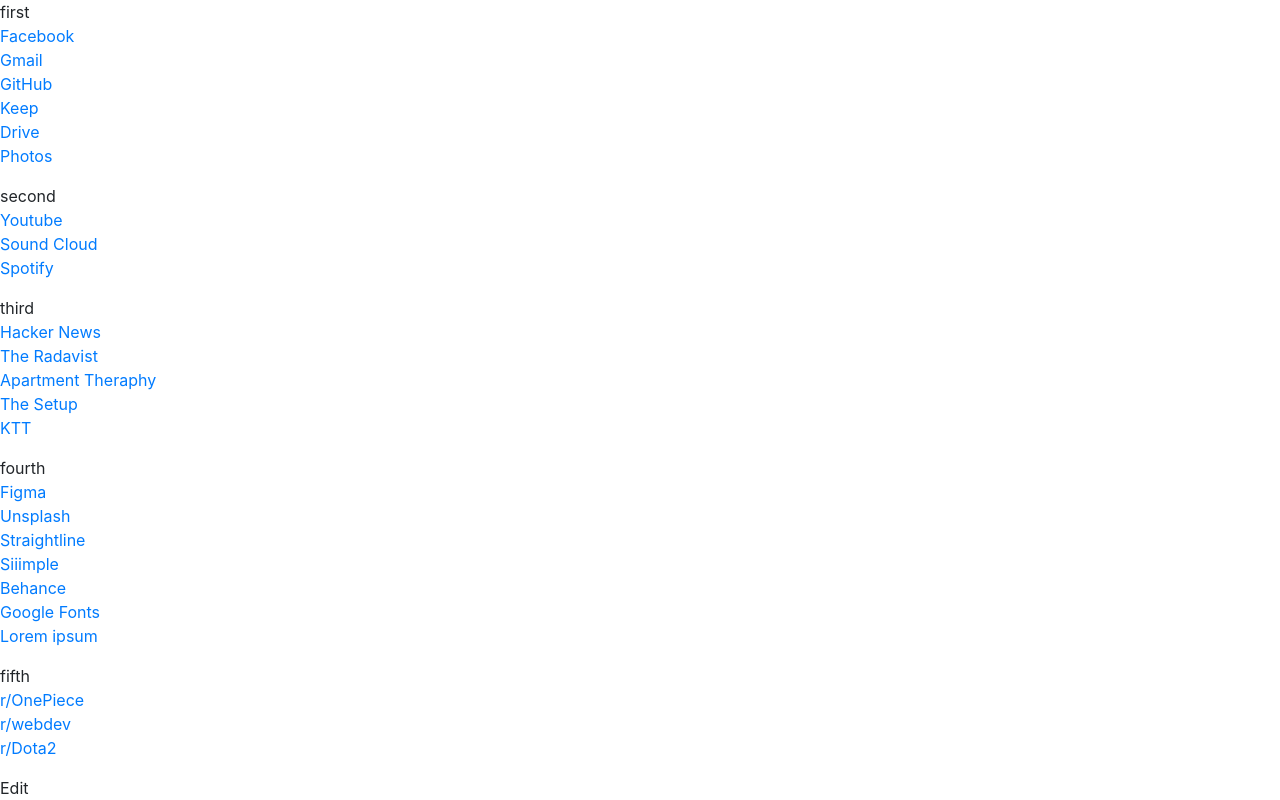
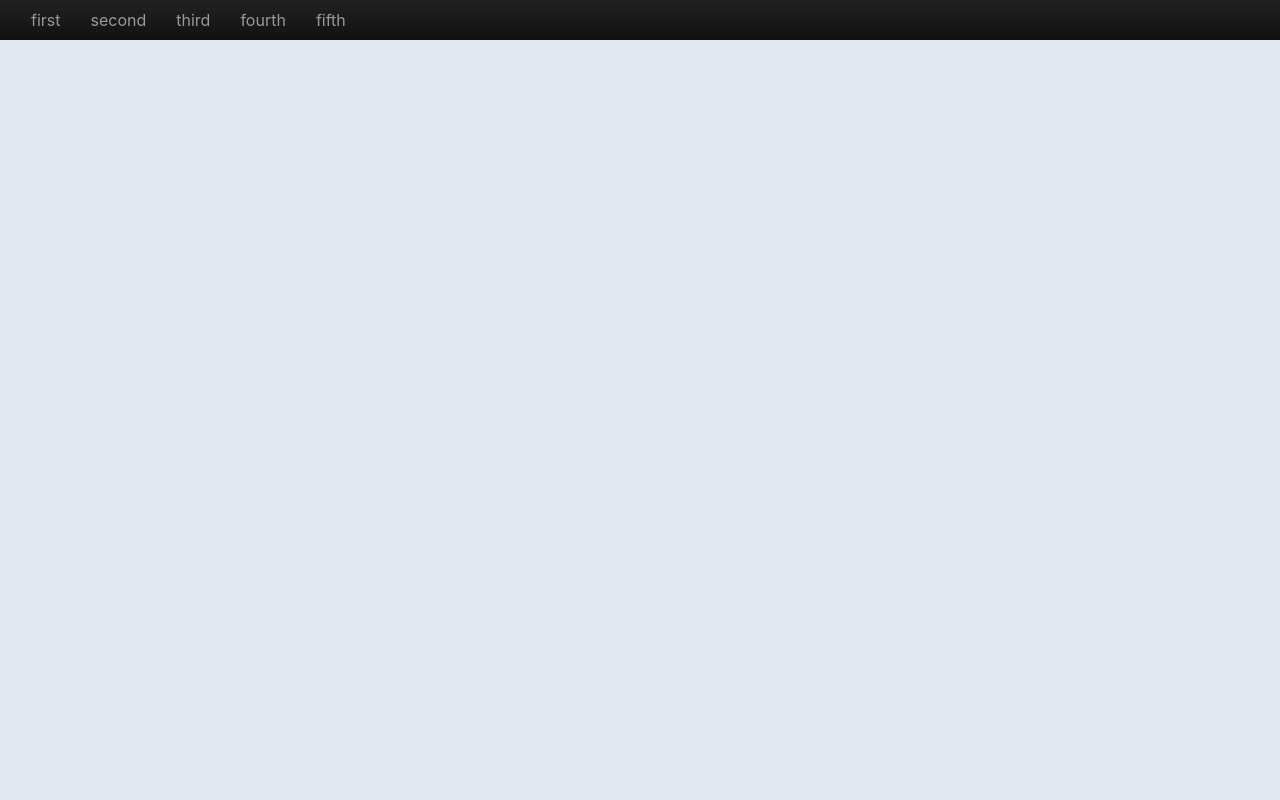
Before and after one commit to jasonvictorio/startpage3, a React (Create React App) app: page / in a window 1280 px wide. Built offline with nearby package versions, Linux system fonts and the light colour scheme.

Commit message:
feat: add style

```diff
--- a/src/components/Bookmark.tsx
+++ b/src/components/Bookmark.tsx
@@ -23,14 +23,14 @@
 
   return (
     isEdit ? (
-      <>
+      <div className='bookmark-link'>
         <input type="text" value={title} onChange={handleTitleChange} placeholder={placeholderTitle} />
         <input type="text" value={url} onChange={handleUrlChange} placeholder={placeholderUrl} />
-        <button type="button" onClick={onBookmarkMoveUp}>up</button>
-        <button type="button" onClick={onBookmarkMoveDown}>down</button>
-      </>
+        <button type="button" onClick={onBookmarkMoveUp}>🔼</button>
+        <button type="button" onClick={onBookmarkMoveDown}>🔽</button>
+      </div>
     ) : (
-      <a href={url}>{title}</a>
+      <a href={url} className="bookmark-link" title={url}>{title} <span className="bookmark-link-url">{url}</span></a>
     )
   )
 }
--- a/src/components/BookmarkList.tsx
+++ b/src/components/BookmarkList.tsx
@@ -44,14 +44,15 @@
   }
 
   return (
-    <ul>
+    <>
       {isEdit ? (
-        <input type="text" value={title} onChange={handleBookmarkListTitleChange} />
+        <input className="bookmark-lists-item-title" type="text" value={title} onChange={handleBookmarkListTitleChange} />
       ) : (
-        <li>{title}</li>
+        <div className="bookmark-lists-item-title">{title}</div>
       )}
+      <ul className='bookmark-list'>
         {bookmarks.map((bookmark, i) => (
-        <li key={i}>
+          <li className="bookmark-list-item" key={i}>
             <Bookmark
               title={bookmark.title}
               url={bookmark.url}
@@ -62,7 +63,8 @@
             ></Bookmark>
           </li>
         ))}
-      {isEdit && <li><button onClick={handleBookmarkAdd}>add bookmark</button></li>}
+        {isEdit && <li className='bookmark-list-item'><button className="bookmark-link bookmark-list-add" onClick={handleBookmarkAdd}>add bookmark</button></li>}
       </ul>
+    </>
   )
 }
--- a/src/index.scss
+++ b/src/index.scss
@@ -2,3 +2,141 @@
 @import 'tailwindcss/components';
 @import 'tailwindcss/utilities';
 @import 'bootstrap/scss/bootstrap';
+
+.App {
+  height: 100vh;
+  background-color: #e2e8f0;
+}
+
+@mixin transition {
+  transition: all 250ms ease-in-out;
+}
+
+.bookmark-lists {
+  display: flex;
+  height: 40px;
+  background-image: linear-gradient(to bottom, #222222, #111111);
+  padding: 0 16px;
+
+  &-item {
+    position: relative;
+
+    &:before {
+      content: '';
+      height: 2px;
+      position: absolute;
+      top: 100%;
+      width: 100%;
+    }
+
+    &-title {
+      @include transition;
+      color: #999;
+      height: 40px;
+      padding: 0 15px;
+      display: flex;
+      align-items: center;
+
+      &:not(input) {
+        cursor: default;
+      }
+    }
+  }
+}
+
+.bookmark-lists-item:hover {
+  & .bookmark-lists-item-title {
+    color: #fff;
+    background-color: #111;
+  }
+
+  .bookmark-list {
+    @include transition;
+    opacity: 1;
+    visibility: visible;
+    background: #fff;
+    border-radius: 6px;
+  }
+}
+
+.bookmark-list {
+  opacity: 0;
+  visibility: hidden;
+  position: absolute;
+  box-shadow: 0 5px 10px rgba(0, 0, 0, 0.2);
+  border: 1px solid rgba(0, 0, 0, 0.2);
+  margin-top: 2px;
+  padding: 5px 0;
+
+  &:before {
+    position: absolute;
+    top: -7px;
+    left: 9px;
+    display: inline-block;
+    border-right: 7px solid transparent;
+    border-bottom: 7px solid #ccc;
+    border-left: 7px solid transparent;
+    border-bottom-color: rgba(0, 0, 0, 0.2);
+    content: '';
+  }
+
+  &:after {
+    position: absolute;
+    top: -6px;
+    left: 10px;
+    display: inline-block;
+    border-right: 6px solid transparent;
+    border-bottom: 6px solid #ffffff;
+    border-left: 6px solid transparent;
+    content: '';
+  }
+}
+
+.bookmark-link {
+  text-decoration: none;
+  color: #333;
+  white-space: nowrap;
+  display: flex;
+  padding: 0 20px;
+  height: 26px;
+  align-items: center;
+
+  &:hover {
+    color: #fff;
+    background-image: linear-gradient(to bottom, #0088cc, #0077b3);
+    text-decoration: none;
+  }
+
+  &-url {
+    display: none;
+    padding-left: 8px;
+    color: rgba(0, 0, 0, 0.3)
+  }
+
+  &:hover &-url {
+    color: rgba( 255, 255, 255, 0.5)
+  }
+}
+
+input {
+  background-color: transparent;
+  border: none;
+  text-decoration: underline;
+
+  &:focus-visible {
+    outline: none;
+  }
+}
+
+.settings-dropdown {
+  @include transition;
+  opacity: 0;
+
+  &:hover {
+    opacity: 100%;
+  }
+}
+
+button {
+  width: 100%;
+}
--- a/src/views/Home.tsx
+++ b/src/views/Home.tsx
@@ -54,26 +54,44 @@
 
   return (
     <div>
+      <ul className='bookmark-lists'>
         {bookmarkLists.map(({ title, bookmarks }, i) => (
+          <li key={i} className="bookmark-lists-item">
             <BookmarkList
               title={title}
               bookmarks={bookmarks}
               isEdit={isEdit}
               onBookmarkListChange={handleBookmarkListChange(i)}
-          key={i}
             ></BookmarkList>
+          </li>
         ))}
-
+        <li className='bookmark-lists-item settings-dropdown'>
+          <div className="bookmark-lists-item-title">⚙️</div>
+          <ul className="bookmark-list">
             {isEdit ? (
               <>
-          <input type="file" accept="image/png, image/jpeg, image/jpg" onChange={handleImageChange} />
-          <button onClick={handleBookmarkListAdd}>add bookmark list</button>
-          <button onClick={handleCancel}>cancel</button>
-          <button onClick={handleSave}>save</button>
+                <li className='bookmark-list-item'>
+                  <button className='bookmark-link' onClick={handleBookmarkListAdd}>add bookmark list</button>
+                </li>
+                <li className='bookmark-list-item'>
+                  <button className='bookmark-link' onClick={handleCancel}>cancel</button>
+                </li>
+                <li className='bookmark-list-item'>
+                  <button className='bookmark-link' onClick={handleSave}>save</button>
+                </li>
+                <li className='bookmark-list-item'>
+                  <input className='bookmark-link' type="file" accept="image/png, image/jpeg, image/jpg" onChange={handleImageChange} />
+                </li>
               </>
             ) : (
-        <button onClick={handleEdit}>Edit</button>
+              <li className='bookmark-list-item'>
+                <button className='bookmark-link' onClick={handleEdit}>Edit</button>
+              </li>
             )}
+          </ul>
+        </li>
+      </ul>
+
     </div>
   )
 }
```
Lines whose indentation alone changed are shown as unchanged.
